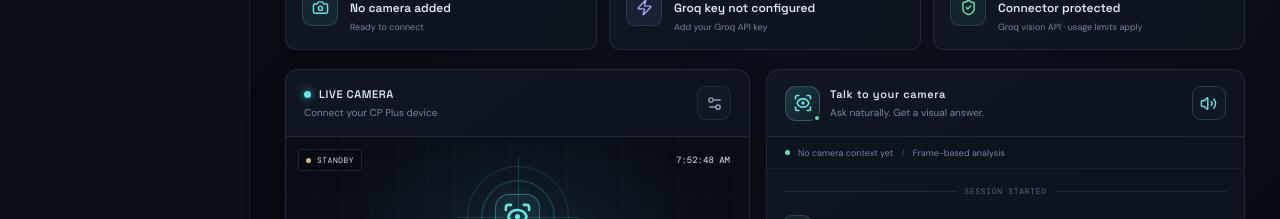
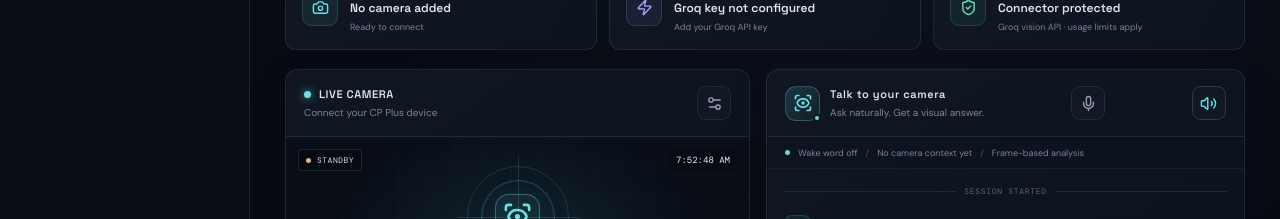
Before and after one commit to scrolltrapsboy-commits/cctv-, a React (Vite) app in the folder web/: page / in a window 1280 px wide. Shown: the part 267-486 px from the top of the page. Built offline with nearby package versions, Linux system fonts and the light colour scheme; no server answers.

Commit message:
Add Hey James voice assistant and deployment fixes
* Add Hey James and Hi James wake-word listening and configurable API URL

* Allow configured deployed dashboard origins in CORS

* Document Render website deployment and Hey James voice activation

```diff
--- a/web/src/main.jsx
+++ b/web/src/main.jsx
@@ -3,7 +3,7 @@ import { createRoot } from 'react-dom/client';
 import { Activity, AudioLines, Camera, Check, ChevronDown, CircleHelp, Eye, EyeOff, Gauge, Menu, MessageSquare, Mic, MicOff, Monitor, Plus, Radio, ScanEye, Send, Settings2, ShieldCheck, Sparkles, Volume2, VolumeX, Wifi, X, Zap } from 'lucide-react';
 import './styles.css';
 
-const API = 'http://127.0.0.1:8765';
+const API = (import.meta.env.VITE_API_BASE_URL || 'http://127.0.0.1:8765').replace(/\/$/, '');
 
 function App() {
   const [health, setHealth] = useState({ ok: false, camera_configured: false, groq_configured: false, provider: 'Groq API', model: 'qwen/qwen3.6-27b' });
@@ -19,6 +19,11 @@ function App() {
   const [toast, setToast] = useState('');
   const [speaking, setSpeaking] = useState(true);
   const [listening, setListening] = useState(false);
+  const [wakeEnabled, setWakeEnabled] = useState(false);
+  const [wakeStatus, setWakeStatus] = useState('Wake word off');
+  const wakeEnabledRef = useRef(false);
+  const awaitingCommandRef = useRef(false);
+  const wakeRecognitionRef = useRef(null);
   const inputRef = useRef(null);
   const recognitionRef = useRef(null);
   const chatEndRef = useRef(null);
@@ -34,7 +39,7 @@ function App() {
   }
   useEffect(() => { refreshHealth(); const id = setInterval(refreshHealth, 8000); return () => clearInterval(id); }, []);
   useEffect(() => { chatEndRef.current?.scrollIntoView({ behavior: 'smooth' }); }, [messages, busy]);
-  useEffect(() => () => { try { recognitionRef.current?.stop(); window.speechSynthesis?.cancel(); } catch {} }, []);
+  useEffect(() => () => { wakeEnabledRef.current = false; try { recognitionRef.current?.stop(); wakeRecognitionRef.current?.stop(); window.speechSynthesis?.cancel(); } catch {} }, []);
 
   function notify(text) { setToast(text); window.setTimeout(() => setToast(''), 3600); }
   function speak(text) {
@@ -74,13 +79,70 @@ function App() {
   }
   function toggleMic() {
     const SpeechRecognition = window.SpeechRecognition || window.webkitSpeechRecognition;
-    if (!SpeechRecognition) return notify('Speech recognition is not supported by this browser. You can type questions, or configure offline speech recognition later.');
+    if (!SpeechRecognition) return notify('Voice recognition requires a supported browser such as Chrome or Edge.');
     if (listening) { recognitionRef.current?.stop(); setListening(false); return; }
-    const recognition = new SpeechRecognition(); recognition.lang = 'en-IN'; recognition.interimResults = false; recognition.maxAlternatives = 1;
-    recognition.onresult = e => { const heard = e.results?.[0]?.[0]?.transcript || ''; setQuestion(heard); setListening(false); setTimeout(() => ask(heard), 250); };
+    const recognition = new SpeechRecognition();
+    recognition.lang = 'en-IN'; recognition.interimResults = false; recognition.maxAlternatives = 1;
+    recognition.onresult = e => { const heard = e.results?.[0]?.[0]?.transcript || ''; setQuestion(heard); setListening(false); if (heard.trim()) ask(heard); };
     recognition.onerror = () => { setListening(false); notify('Microphone recognition failed. Check browser microphone permission.'); };
     recognition.onend = () => setListening(false); recognitionRef.current = recognition;
     try { recognition.start(); setListening(true); } catch { setListening(false); notify('Could not start microphone.'); }
+  }
+
+  function stopWakeWord() {
+    wakeEnabledRef.current = false; awaitingCommandRef.current = false;
+    setWakeEnabled(false); setWakeStatus('Wake word off');
+    try { wakeRecognitionRef.current?.stop(); } catch {}
+    wakeRecognitionRef.current = null;
+  }
+
+  function startWakeWord() {
+    const SpeechRecognition = window.SpeechRecognition || window.webkitSpeechRecognition;
+    if (!SpeechRecognition) return notify('Hey James wake listening requires Chrome or Edge, microphone permission, and this page kept open.');
+    if (wakeEnabledRef.current) { stopWakeWord(); return; }
+    wakeEnabledRef.current = true; awaitingCommandRef.current = false;
+    setWakeEnabled(true); setWakeStatus('Listening for Hey James / Hi James');
+    const listen = () => {
+      if (!wakeEnabledRef.current) return;
+      const recognition = new SpeechRecognition();
+      recognition.lang = 'en-IN'; recognition.continuous = true; recognition.interimResults = false; recognition.maxAlternatives = 1;
+      wakeRecognitionRef.current = recognition;
+      recognition.onresult = event => {
+        for (let i = event.resultIndex; i < event.results.length; i++) {
+          if (!event.results[i].isFinal) continue;
+          const transcript = (event.results[i][0]?.transcript || '').trim();
+          if (!transcript) continue;
+          const normalized = transcript.toLowerCase().replace(/[.,!?]/g, ' ').replace(/\s+/g, ' ').trim();
+          if (awaitingCommandRef.current) {
+            awaitingCommandRef.current = false;
+            setWakeStatus('Processing your question…');
+            ask(transcript);
+            continue;
+          }
+          const match = normalized.match(/\b(?:hey|hi)\s+james\b/);
+          if (!match) continue;
+          const command = normalized.slice(match.index + match[0].length).trim();
+          if (command) {
+            setWakeStatus('Processing your question…');
+            ask(command);
+          } else {
+            awaitingCommandRef.current = true;
+            setWakeStatus('I’m listening — ask your question');
+            speak('Hi! I’m listening. What would you like to know?');
+          }
+        }
+      };
+      recognition.onerror = event => {
+        if (!wakeEnabledRef.current) return;
+        if (event.error === 'not-allowed' || event.error === 'service-not-allowed') {
+          stopWakeWord();
+          notify('Microphone permission denied. Allow microphone access in browser settings.');
+        } else if (event.error !== 'no-speech' && event.error !== 'aborted') setWakeStatus('Voice listener reconnecting…');
+      };
+      recognition.onend = () => { if (wakeEnabledRef.current) window.setTimeout(listen, 400); };
+      try { recognition.start(); } catch { if (wakeEnabledRef.current) window.setTimeout(listen, 800); }
+    };
+    listen();
   }
   async function disconnect() {
     try { await fetch(`${API}/api/camera`, { method: 'DELETE' }); setSnapshot(''); setCameraStatus('Not connected'); setHealth(h => ({ ...h, camera_configured: false })); notify('Camera configuration cleared from connector memory.'); }
@@ -118,8 +180,8 @@ function App() {
             <div className="camera-hint"><ShieldCheck size={15}/><span>For privacy, your stream is accessed by the local connector. The dashboard shows snapshots on demand. Asking a question sends the current snapshot to Groq for analysis.</span></div>
           </section>
 
-          <section className="panel chat-panel"><div className="panel-header chat-heading"><div className="assistant-heading"><div className="assistant-avatar"><ScanEye size={20}/><span/></div><div><div className="panel-title">Talk to your camera</div><div className="panel-subtitle">Ask naturally. Get a visual answer.</div></div></div><button className={`small-icon-btn ${speaking ? 'selected' : ''}`} title={speaking ? 'Mute spoken answers' : 'Enable spoken answers'} onClick={() => { setSpeaking(!speaking); if (speaking) window.speechSynthesis?.cancel(); }} aria-label="Toggle spoken answers">{speaking ? <Volume2 size={17}/> : <VolumeX size={17}/>}</button></div>
-            <div className="chat-context"><span className="context-pulse"/><span>{health.camera_configured ? `Context: ${camName}` : 'No camera context yet'}</span><span className="context-separator">/</span><span>Frame-based analysis</span></div>
+          <section className="panel chat-panel"><div className="panel-header chat-heading"><div className="assistant-heading"><div className="assistant-avatar"><ScanEye size={20}/><span/></div><div><div className="panel-title">Talk to your camera</div><div className="panel-subtitle">Ask naturally. Get a visual answer.</div></div></div><button className={`small-icon-btn ${wakeEnabled ? 'selected' : ''}`} title={wakeEnabled ? 'Turn off Hey James listening' : 'Enable Hey James wake word'} onClick={startWakeWord} aria-label="Toggle Hey James wake word"><Mic size={17}/></button><button className={`small-icon-btn ${speaking ? 'selected' : ''}`} title={speaking ? 'Mute spoken answers' : 'Enable spoken answers'} onClick={() => { setSpeaking(!speaking); if (speaking) window.speechSynthesis?.cancel(); }} aria-label="Toggle spoken answers">{speaking ? <Volume2 size={17}/> : <VolumeX size={17}/>}</button></div>
+            <div className="chat-context"><span className="context-pulse"/><span>{wakeStatus}</span><span className="context-separator">/</span><span>{health.camera_configured ? `Context: ${camName}` : 'No camera context yet'}</span><span className="context-separator">/</span><span>Frame-based analysis</span></div>
             <div className="messages">
               <div className="date-divider"><span/> SESSION STARTED <span/></div>
               {messages.map((m, i) => <div key={i} className={`message-row ${m.role}`}><div className={`message-avatar ${m.role}`}>{m.role === 'assistant' ? <ScanEye size={16}/> : m.role === 'user' ? 'YOU' : <CircleHelp size={15}/>}</div><div className="message-main"><div className="message-meta"><strong>{m.role === 'assistant' ? 'NEXUS' : m.role === 'user' ? 'YOU' : 'NOTICE'}</strong><time>{time(m.time)}</time></div><div className="bubble">{m.text}</div>{m.source && <div className="answer-source"><Check size={12}/> {m.source}</div>}</div></div>)}
```
Also changed, not shown: 2 other files (tests, documents, lock files or other folders).
